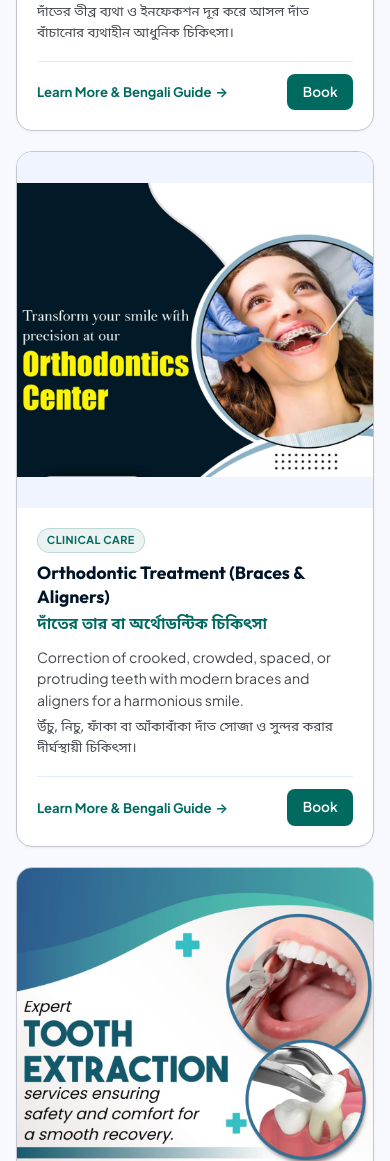
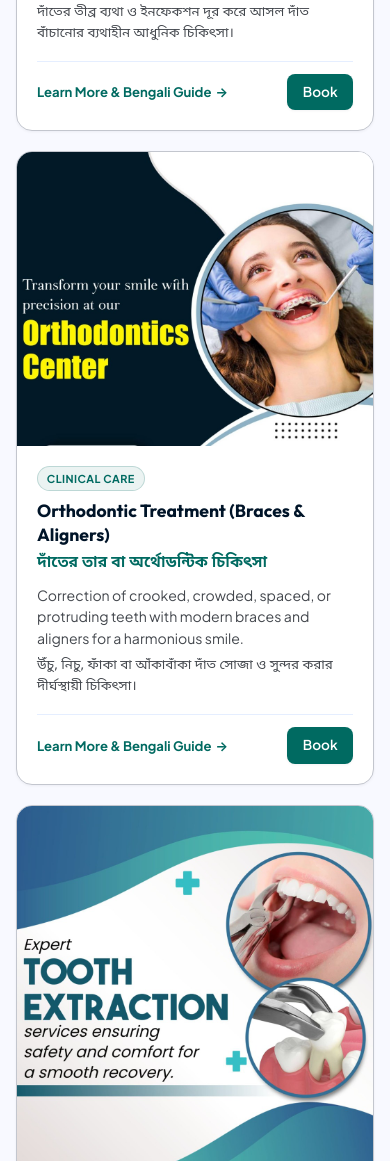
Before and after one commit to hiswaruppal1916-swarup/dentist-website, a website built with Vite: page index.html in a window 390 px wide. Shown: the part 1658-2819 px from the top of the page. Built offline with nearby package versions, Linux system fonts and the light colour scheme; some packages are replaced by stand-ins of ours; no server answers; the database is empty.

Commit message:
fix(treatments): natural responsive height-auto image layout eliminating unnecessary white gaps

```diff
--- a/src/pages/TreatmentDetailPage.js
+++ b/src/pages/TreatmentDetailPage.js
@@ -122,8 +122,8 @@ export async function renderTreatmentDetailPage(slug) {
             ${treatment.name_bn || ''}
           </h2>
 
-          <div style="border-radius:var(--radius-xl); overflow:hidden; border:1px solid var(--color-outline-variant); margin-bottom:2rem; box-shadow:var(--shadow-sm); background:var(--color-surface-container-low); display:flex; justify-content:center; align-items:center;">
-            <img src="${detailImgSrc}" alt="${treatment.name_en}" style="width:100%; max-height:520px; aspect-ratio:1/1; object-fit:contain;" />
+          <div style="border-radius:var(--radius-xl); overflow:hidden; border:1px solid var(--color-outline-variant); margin-bottom:2rem; box-shadow:var(--shadow-sm); background:var(--color-surface-container-low);">
+            <img src="${detailImgSrc}" alt="${treatment.name_en}" style="width:100%; height:auto; display:block;" />
           </div>
 
           <!-- English Overview -->
--- a/src/styles/main.css
+++ b/src/styles/main.css
@@ -1319,19 +1319,15 @@ button, input, select, textarea {
 
 .treatment-image-box {
   width: 100%;
-  aspect-ratio: 1 / 1;
   background: var(--color-surface-container-low);
   overflow: hidden;
   position: relative;
-  display: flex;
-  align-items: center;
-  justify-content: center;
 }
 
 .treatment-image-box img {
   width: 100%;
-  height: 100%;
-  object-fit: contain;
+  height: auto;
+  display: block;
   transition: transform 0.4s ease;
 }
 
@@ -2384,19 +2380,14 @@ body.has-sticky-dock .floating-actions {
 
 .treatment-image-box {
   width: 100%;
-  aspect-ratio: 1 / 1;
   background: var(--color-surface-container-low);
   position: relative;
   overflow: hidden;
-  display: flex;
-  align-items: center;
-  justify-content: center;
 }
 
 .treatment-image-box img {
   width: 100%;
-  height: 100%;
-  object-fit: contain;
+  height: auto;
   display: block;
   transition: transform 0.4s ease;
 }
```
